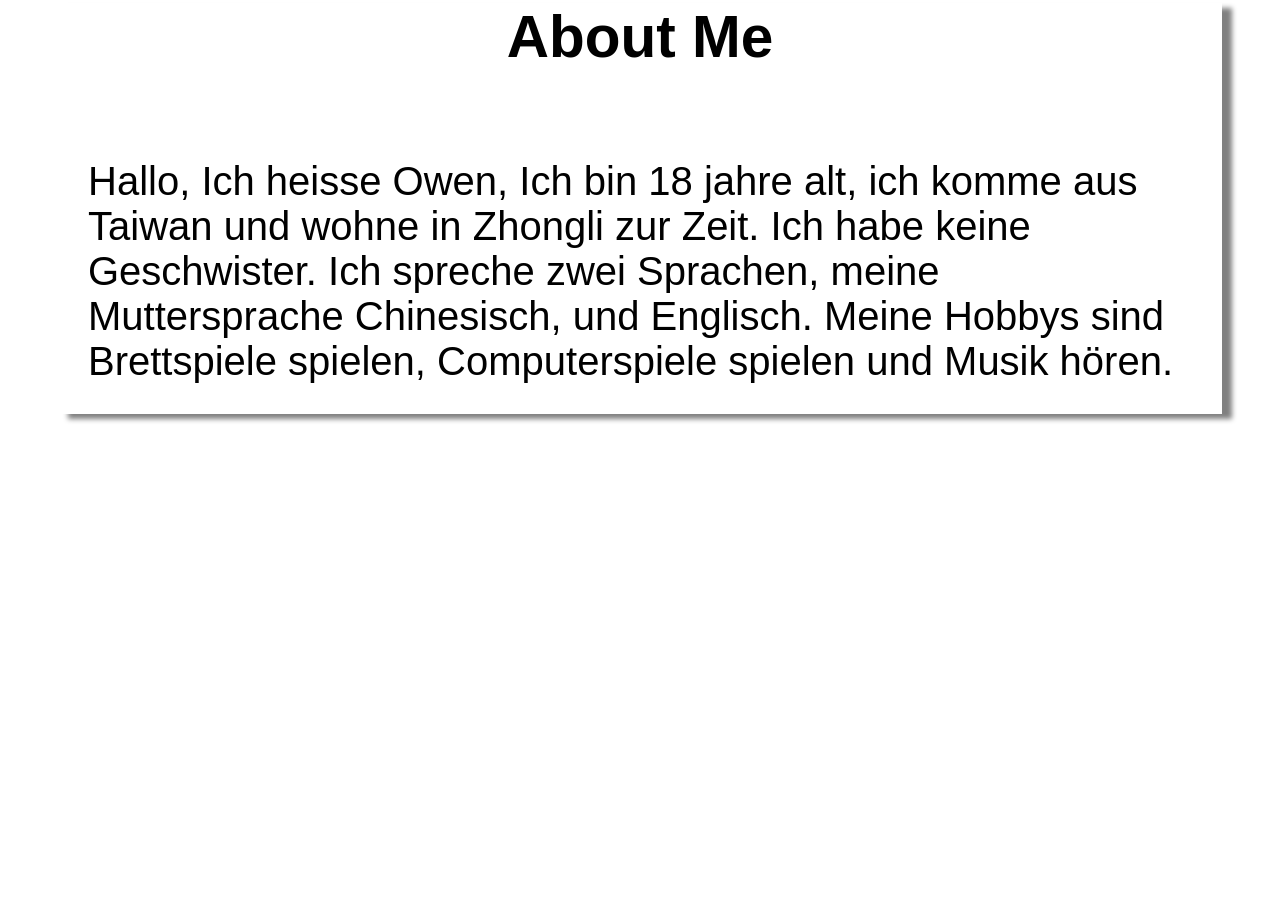
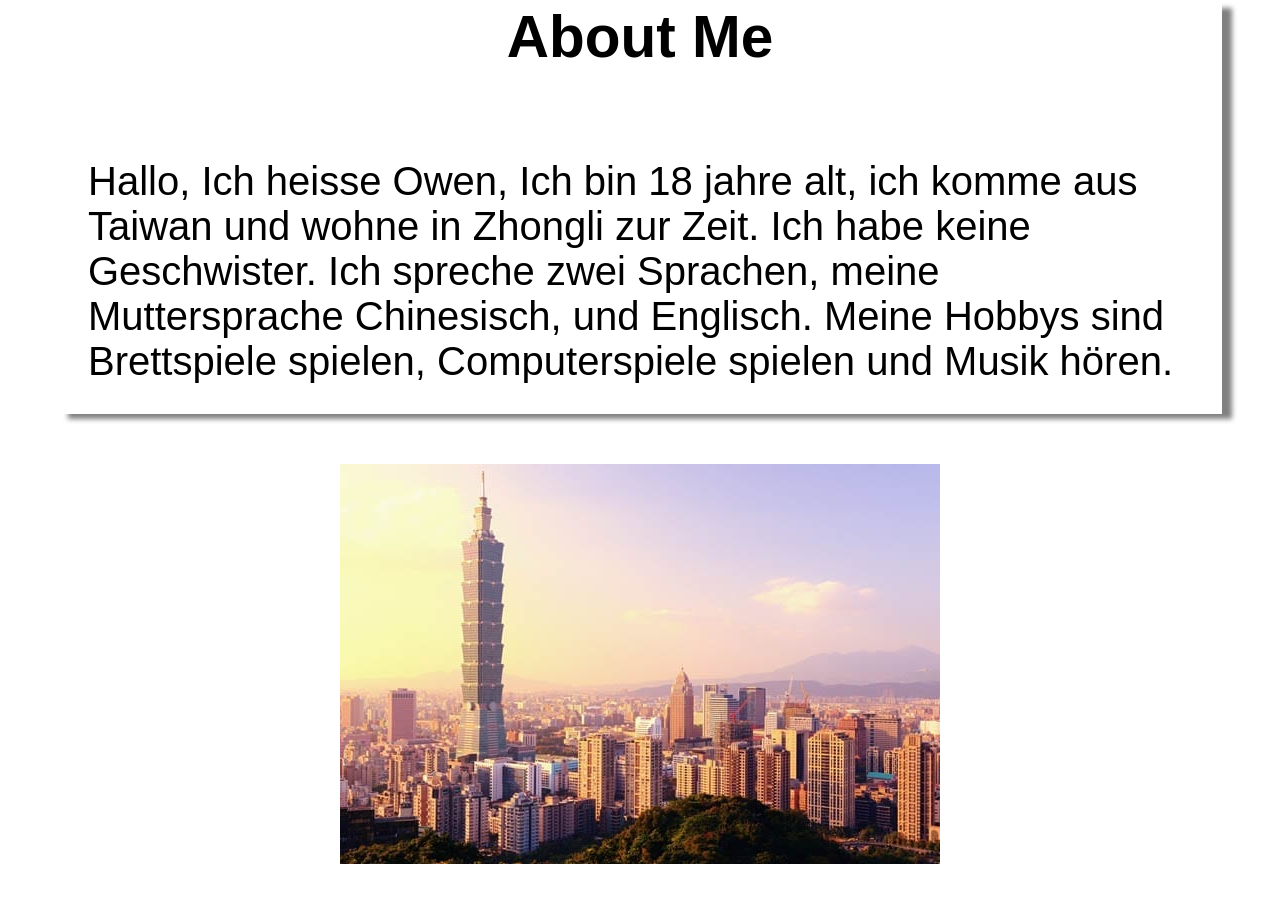
Before and after one commit to skyWorkez/skyWorkez.github.io, a plain HTML site: page index.html in a window 1280 px wide. Shown: the part 816-1718 px from the top of the page. Before the commit the page ends 1280 px from the top, so only its background shows below. Drawn offline with Linux system fonts and the light colour scheme.

Commit message:
Update gallery

```diff
--- a/index.html
+++ b/index.html
@@ -24,8 +24,10 @@
                 Ich habe keine Geschwister. Ich spreche zwei Sprachen, meine Muttersprache Chinesisch, und Englisch. Meine Hobbys sind Brettspiele spielen, Computerspiele spielen und Musik hören.
                 </p>
         </section>
-        <section id="PHoto">
-
+        <section id="Photo">
+            <div class="gallery">
+                <img src="101.jpeg" alt="Oops">
+            </div>
         </section>
 
         <section id="Email"></section>
```
